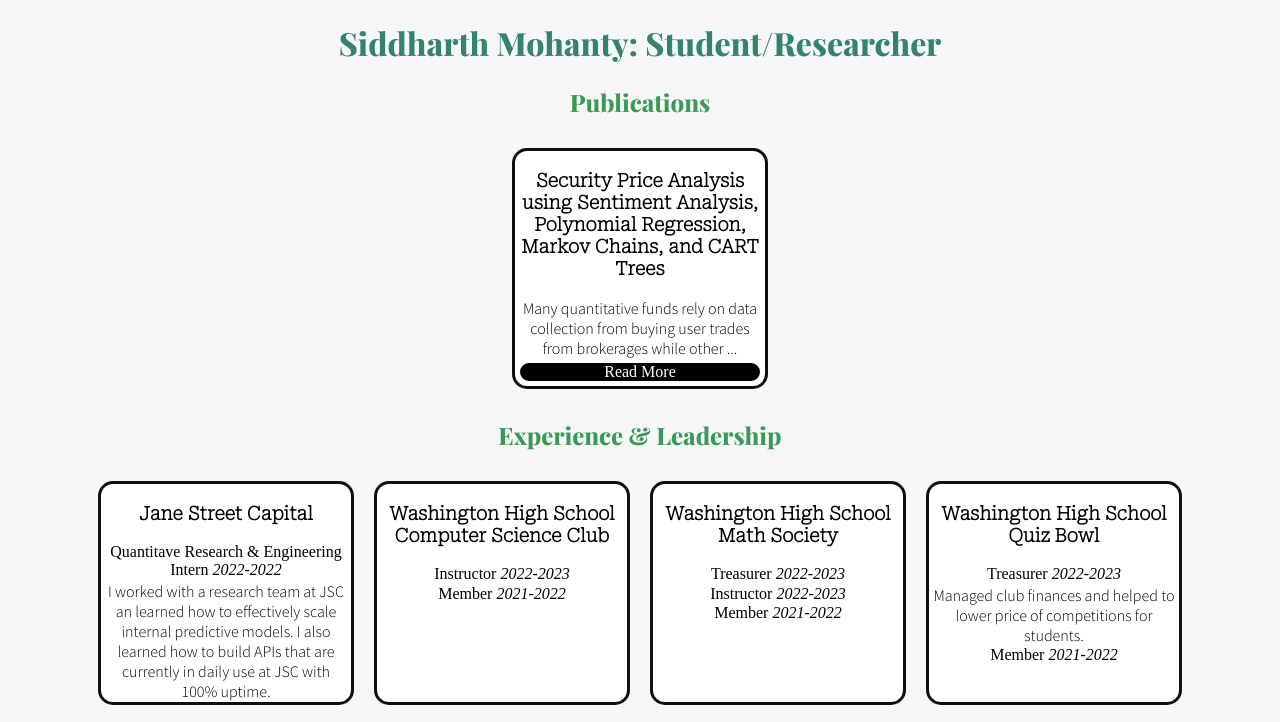
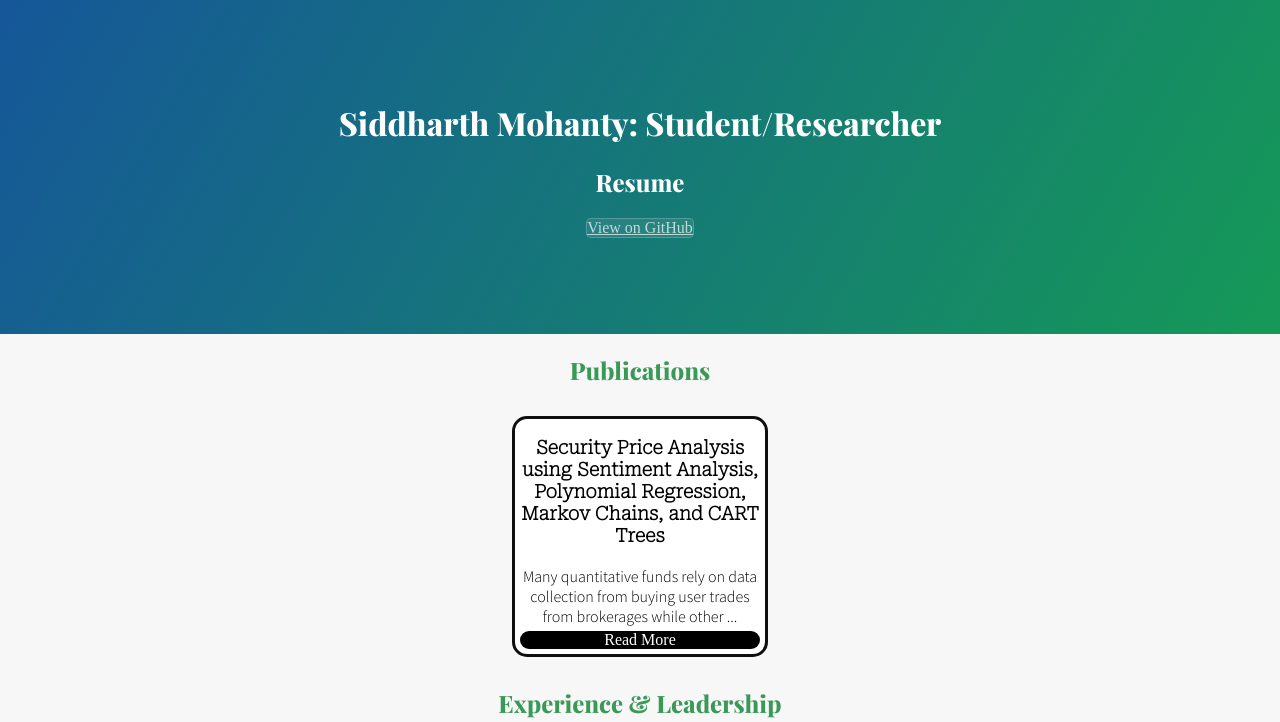
Before and after one commit to S-Spektrum-M/SMResume, a React app: page / in a window 1280 px wide. Shown: the top 722 px of the page. Built offline with nearby package versions, Linux system fonts and the light colour scheme.

Commit message:
Add in header element

```diff
--- a/public/index.html
+++ b/public/index.html
@@ -26,8 +26,14 @@
     -->
     <title>Siddharth Mohanty Resume</title>
   </head>
-  <body>
+  <body style=margin:0>
     <noscript>You need to enable JavaScript to run this app.</noscript>
+    <header class="page-header">
+        <h1 class="project_title"> Siddharth Mohanty: Student/Researcher </h1>
+        <h2 class="project_title"> Resume </h1>
+        <a href="https://github.com/S-Spektrum-M" class="btn">View on GitHub</a>
+
+    </header>
     <div id="root"></div>
     <!--
       This HTML file is a template.
--- a/src/index.css
+++ b/src/index.css
@@ -5,7 +5,14 @@ h1 {
     font-family: 'Roboto Serif', serif;
     font-family: 'Playfair Display', serif;
     text-align: center;
-    color: rgb(51, 131, 111);
+    color: rgb(255, 255, 255);
+}
+
+h1 .project_title {
+    font-family: 'Roboto Serif', serif;
+    font-family: 'Playfair Display', serif;
+    text-align: center;
+    color: rgb(255, 255, 255);
 }
 
 h2 {
@@ -13,6 +20,17 @@ h2 {
     font-family: 'Playfair Display', serif;
     text-align: center;
     color: rgb(59, 153, 88);
+}
+
+.project_title {
+    font-family: 'Roboto Serif', serif;
+    font-family: 'Playfair Display', serif;
+    text-align: center;
+    color: rgb(255, 255, 255);
+}
+
+.btn {
+
 }
 
 h3 {
@@ -88,3 +106,33 @@ body {
 em  {
     text-align: center;
 }
+
+.page-header {
+    color: #fff;
+    text-align: center;
+    background-color: #159957;
+    background-image: linear-gradient(120deg, #155799, #159957);
+    padding: 5rem 6rem;
+    height:100%;
+    margin: 0px, 0px, 0px, 0px !important;
+    /*padding: 0px !important;*/
+}
+
+.btn {
+  display: inline-block;
+  margin-bottom: 1rem;
+  color: rgba(255, 255, 255, 0.7);
+  background-color: rgba(255, 255, 255, 0.08);
+  border-color: rgba(255, 255, 255, 0.2);
+  border-style: solid;
+  border-width: 1px;
+  border-radius: 0.3rem;
+  transition: color 0.2s, background-color 0.2s, border-color 0.2s;
+}
+
+.btn:hover {
+  color: rgba(255, 255, 255, 0.8);
+  text-decoration: none;
+  background-color: rgba(255, 255, 255, 0.2);
+  border-color: rgba(255, 255, 255, 0.3);
+}
--- a/src/index.js
+++ b/src/index.js
@@ -38,7 +38,6 @@ class Resume extends React.Component {
     render() {
         return (
             <div className="head">
-                <h1> Siddharth Mohanty: Student/Researcher </h1>
                 <h2> Publications </h2>
                 <section className="container">
                     <Card
@@ -159,7 +158,13 @@ class Resume extends React.Component {
     }
 }
 
+function App(props)  {
+    return (
+        <Resume />
+    );
+}
+
 const root = ReactDOM.createRoot(document.getElementById("root"));
 root.render(
-    <Resume />
+    <App />
 );
```
